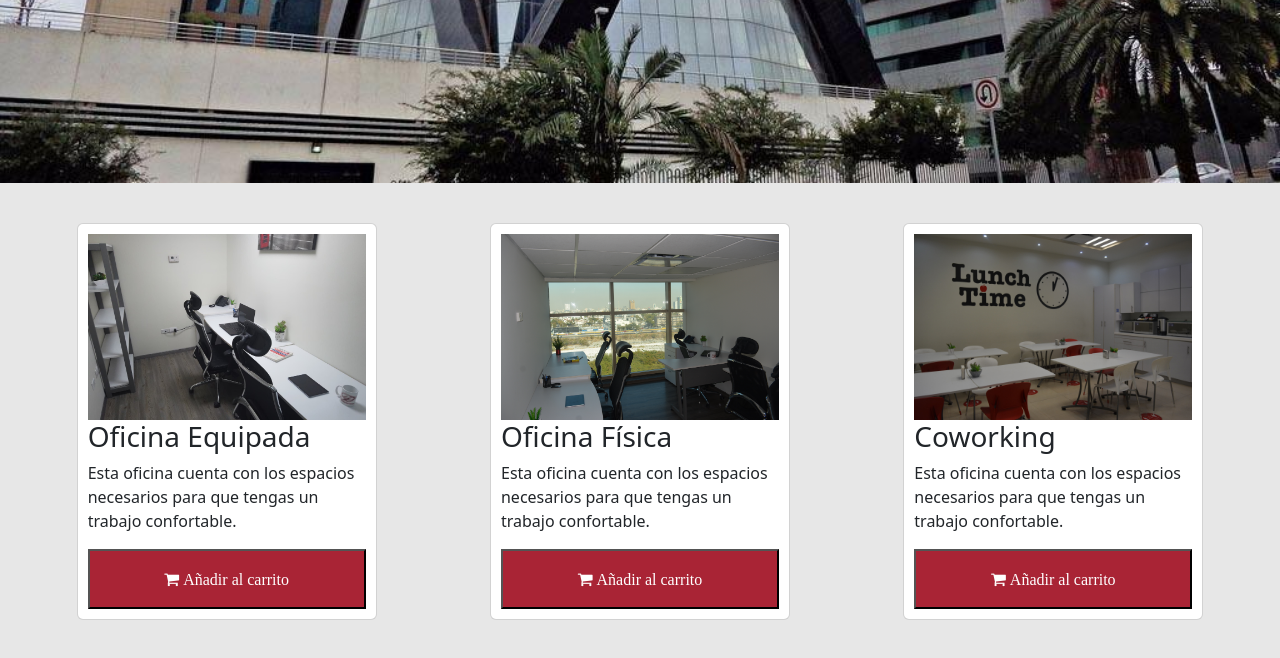
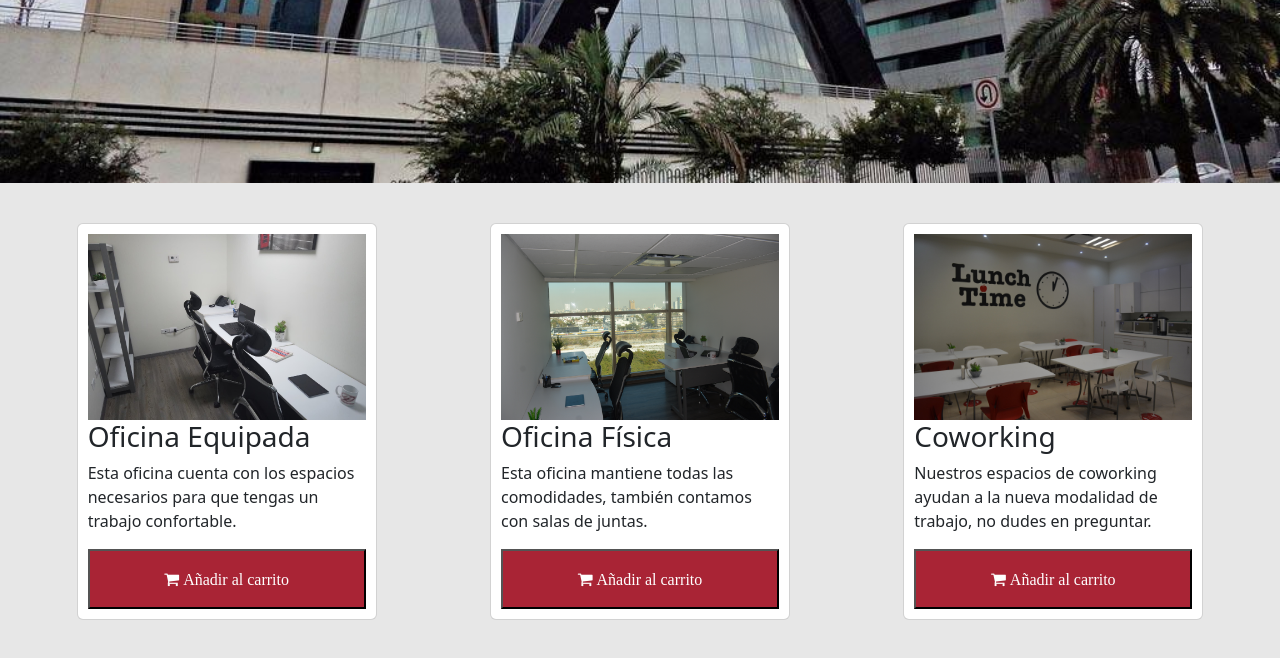
Before and after one commit to barrijazz/Proyecto-Final-Tec-Milenio, a plain HTML site: page index.html in a window 1280 px wide. Shown: the part 703-1361 px from the top of the page. Drawn offline with nearby package versions, Linux system fonts and the light colour scheme.

Commit message:
Cambios HTML index
Ultimos cambios actialización de espacios de oficina

```diff
--- a/index.html
+++ b/index.html
@@ -90,8 +90,7 @@
             <img src="img/fsbc-img-5.jpeg" alt="Image 3" data-bs-toggle="modal"
                 data-bs-target="#staticBackdrop-2">
             <h3>Oficina Física</h3>
-            <p>Esta oficina cuenta con los espacios necesarios para que tengas
-                un trabajo confortable.</p>
+            <p>Esta oficina mantiene todas las comodidades, también contamos con salas de juntas.</p>
             <button class="fa fa-shopping-cart"> Añadir al carrito </button>
         </div>
         <!-- Modal -->
@@ -125,8 +124,7 @@
             <img src="img/fsbc-img-1.JPG" alt="Image 3" data-bs-toggle="modal"
                 data-bs-target="#staticBackdrop-3">
             <h3>Coworking</h3>
-            <p>Esta oficina cuenta con los espacios necesarios para que tengas
-                un trabajo confortable.</p>
+            <p>Nuestros espacios de coworking ayudan a la nueva modalidad de trabajo, no dudes en preguntar.</p>
             <button class="fa fa-shopping-cart"> Añadir al carrito </button>
         </div>
         <!-- Modal -->
```
